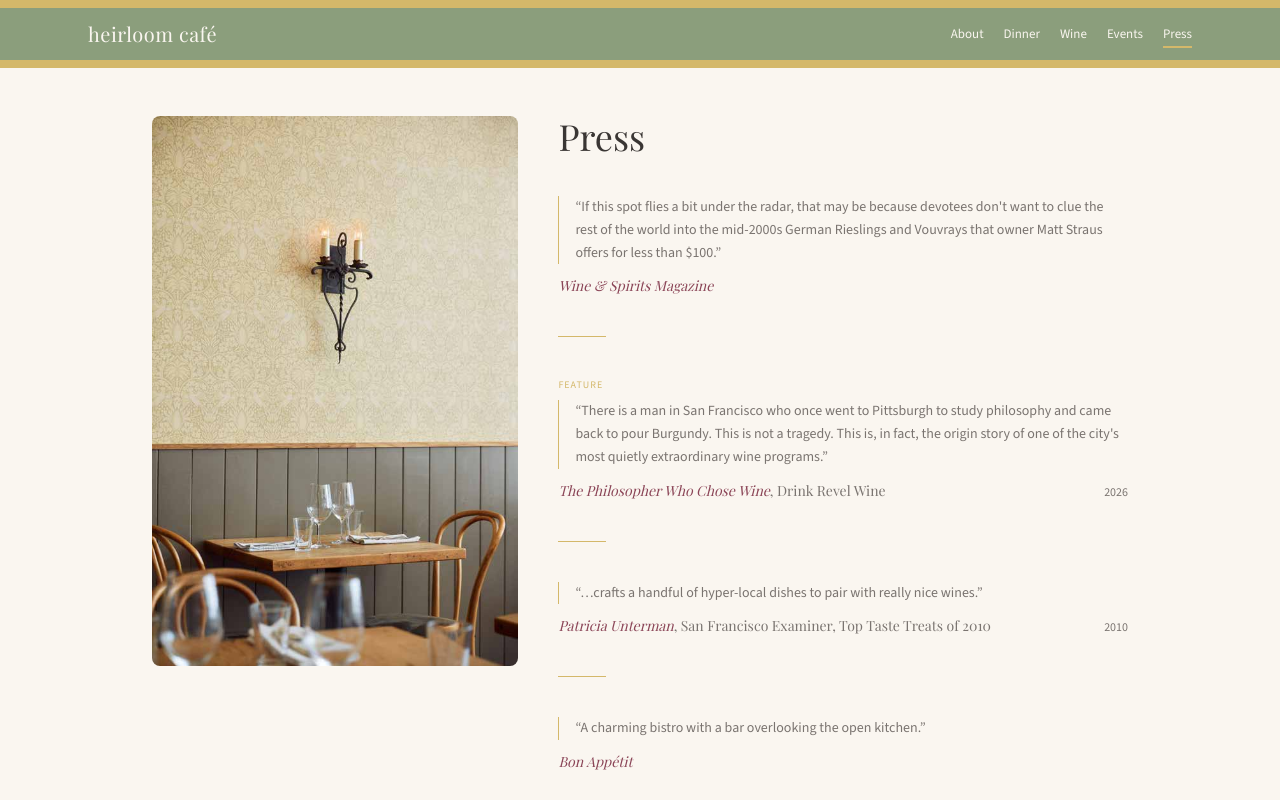
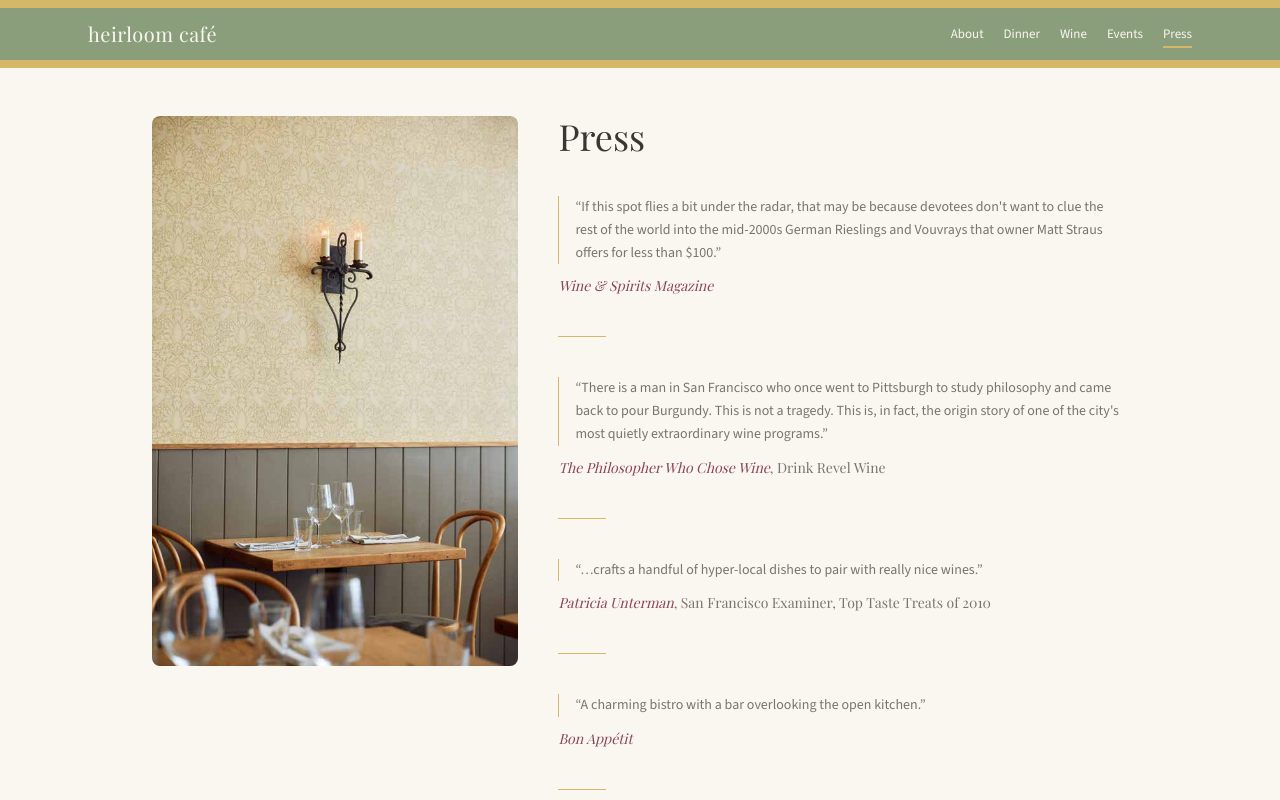
Before and after one commit to ginab61491/heirloom-cafe-test, a Next.js app: page /press in a window 1280 px wide. Shown: the top 800 px of the page. Built offline with nearby package versions, Linux system fonts and the light colour scheme; a web font is replaced by a local one.

Commit message:
Remove years and Feature label from featured quotes section for consistent formatting
Co-Authored-By: Claude Sonnet 4.6 <noreply@anthropic.com>

```diff
--- a/src/app/press/page.tsx
+++ b/src/app/press/page.tsx
@@ -24,10 +24,6 @@ export default function PressPage() {
             <div className="space-y-10 mb-14">
               {featured.map((item, i) => (
                 <div key={i}>
-                  {item.isFeature && (
-                    <p className="text-[10px] uppercase tracking-widest text-[var(--color-gold)] mb-2">Feature</p>
-                  )}
-
                   <blockquote className="pl-4 border-l border-[var(--color-gold)] mb-3">
                     <p className="text-sm text-[var(--color-warm-gray)] leading-relaxed">
                       &ldquo;{item.quote}&rdquo;
@@ -39,7 +35,6 @@ export default function PressPage() {
                     )}
                   </blockquote>
 
-                  <div className="flex items-baseline justify-between gap-4">
                   <p className="font-[family-name:var(--font-serif)] text-sm text-[var(--color-wine)] italic">
                     {item.author ? (
                       <>
@@ -62,10 +57,6 @@ export default function PressPage() {
                       </>
                     )}
                   </p>
-                    {item.year && (
-                      <span className="text-xs text-[var(--color-warm-gray)] flex-shrink-0">{item.year}</span>
-                    )}
-                  </div>
                   {item.note && (
                     <p className="text-sm text-[var(--color-charcoal)] italic mt-2">{item.note}</p>
                   )}
```
Lines whose indentation alone changed are shown as unchanged.
